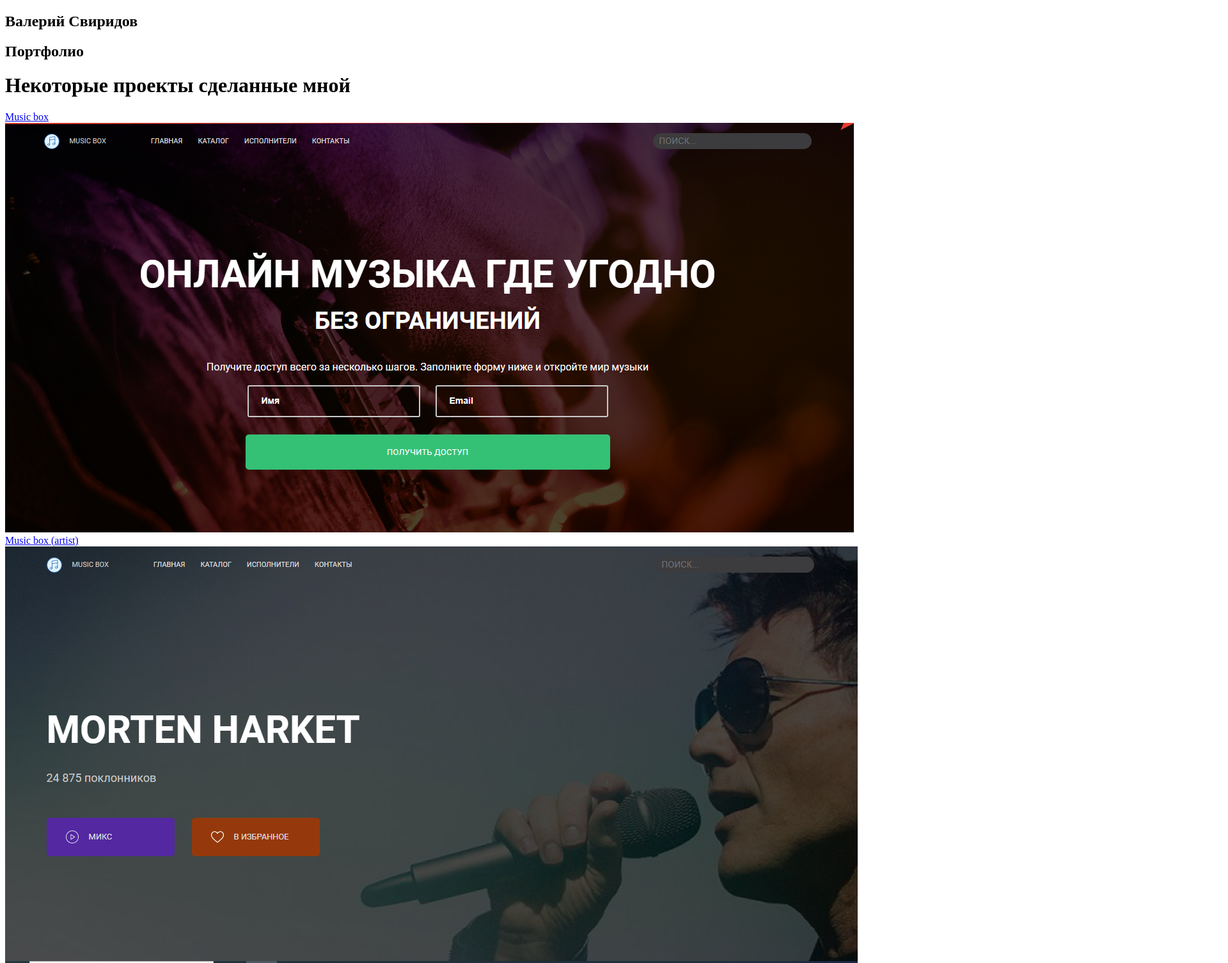
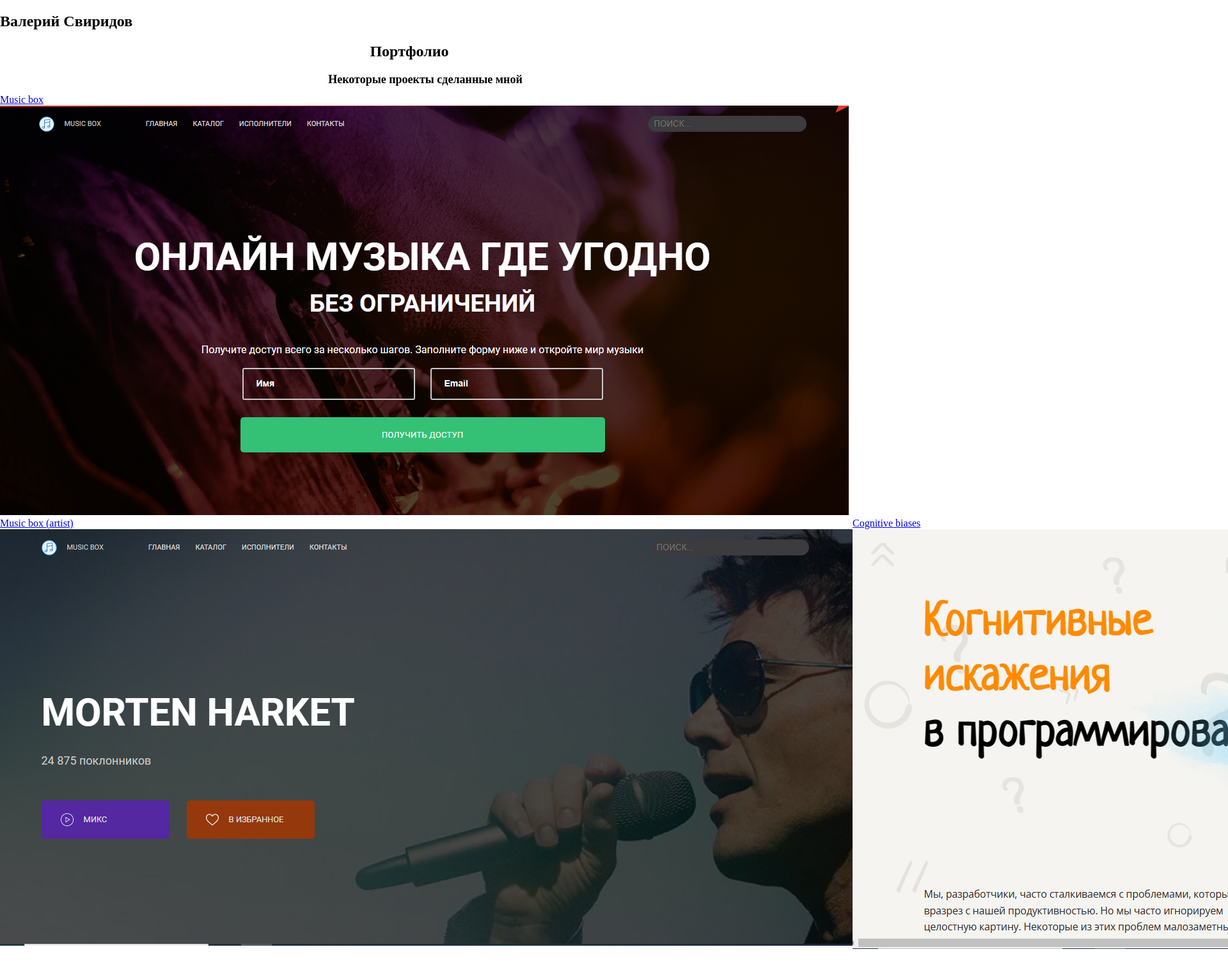
Before and after one commit to valip69/valip69.github.io, a plain HTML site: page index.html in a window 1280 px wide. Shown: the top 1505 px of the page at 64% size, 1920 px wide, since content can reach past the window. Drawn offline with Linux system fonts and the light colour scheme.

Commit message:
portfolio

```diff
--- a/index.css
+++ b/index.css
@@ -1,7 +1,19 @@
 body {
     margin: 0;
 }
+
 h1 {
     text-align: center;
     font-size: 18px;
+    margin-left: 50px;
 }
+
+.text {
+    text-align: center;
+
+}
+
+.sector {
+    display: grid;
+    grid-template-columns: repeat(5, 1fr);
+}
--- a/index.html
+++ b/index.html
@@ -7,11 +7,32 @@
     <meta name="viewport" content="width=device-width, initial-scale=1.0">
     <title>Portfolio</title>
 </head>
+<style>
+    body {
+        margin: 0;
+    }
+
+    h1 {
+        text-align: center;
+        font-size: 18px;
+        margin-left: 50px;
+    }
+
+    .text {
+        text-align: center;
+
+    }
+
+    .sector {
+        display: grid;
+        grid-template-columns: repeat(5, 1fr);
+    }
+</style>
 
 <body>
     <div class="container">
         <h2>Валерий Свиридов</h2>
-        <h2>Портфолио</h2>
+        <h2 class="text">Портфолио</h2>
         <h1>Некоторые проекты сделанные мной</h1>
         <div class="card">
             <a href="/music-box">Music box</a>
```
